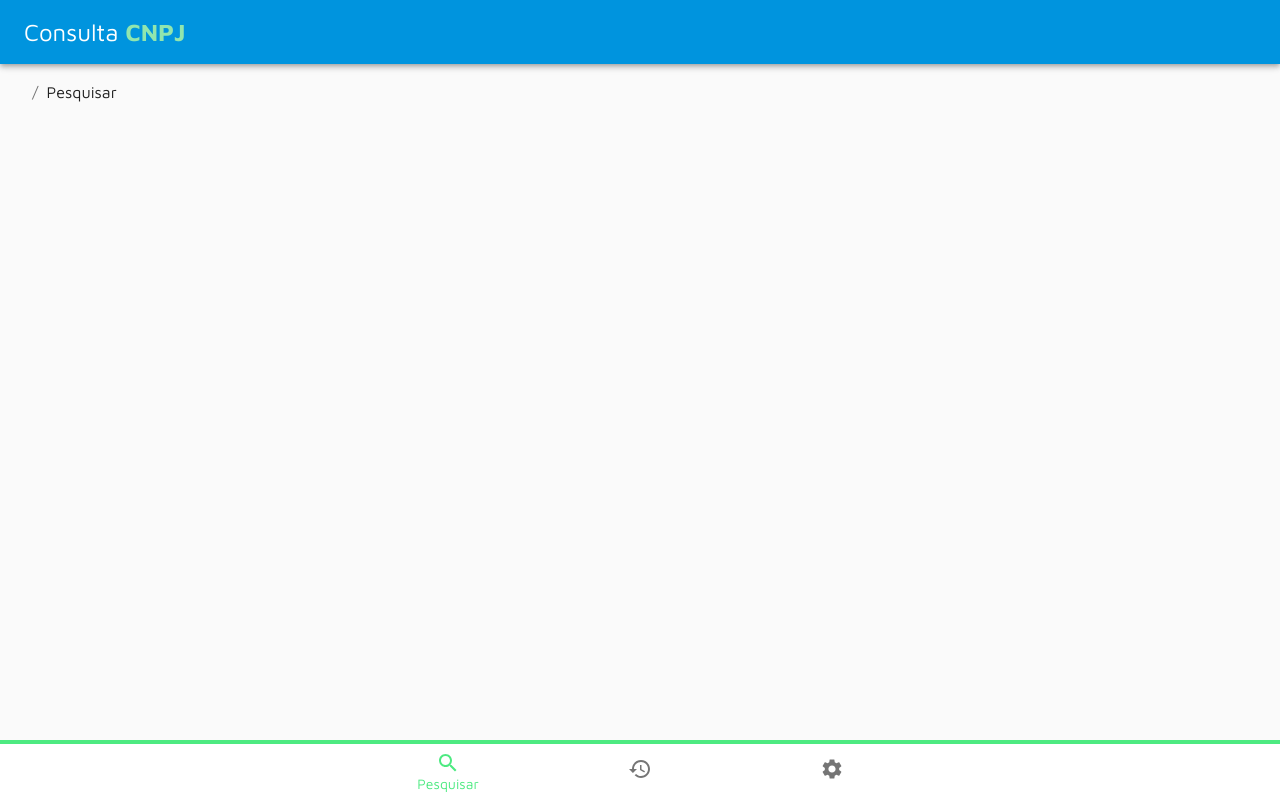
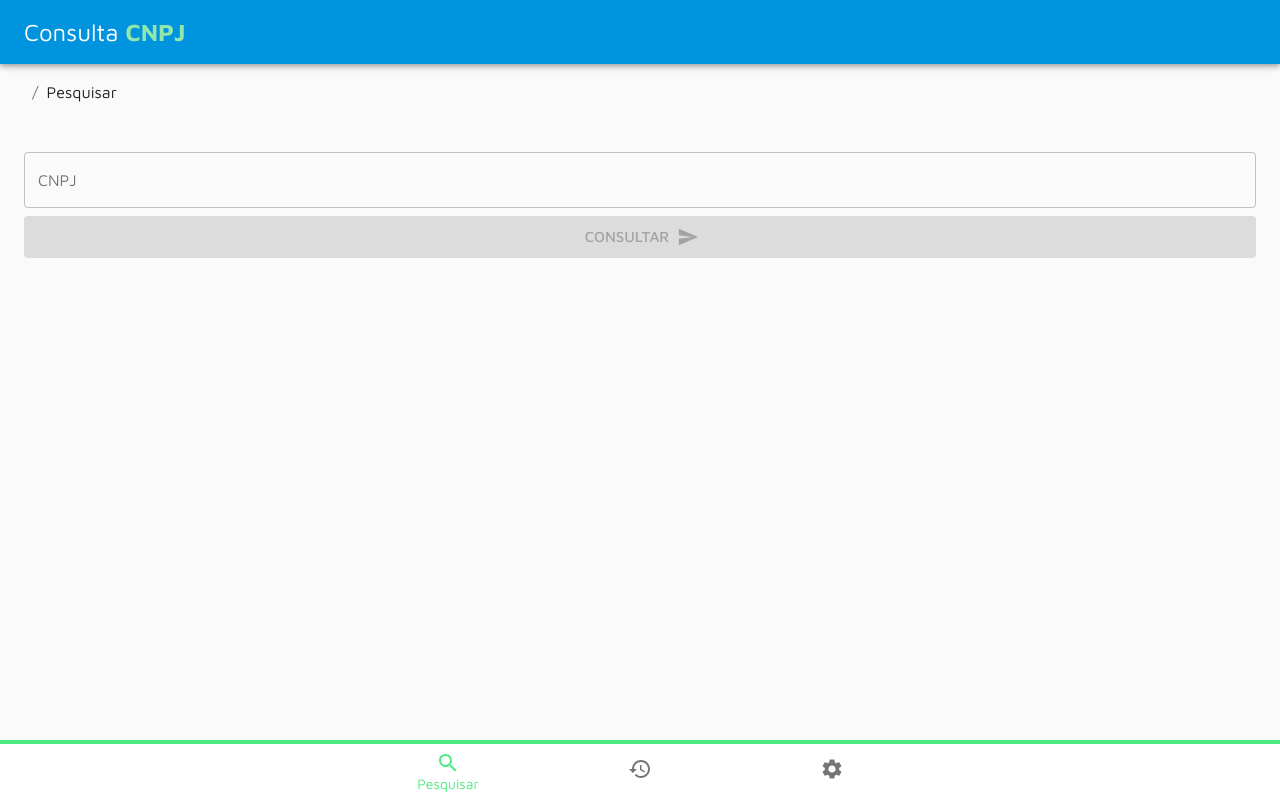
Before and after one commit to luan11/consulta-cnpj, a Next.js app: page / in a window 1280 px wide. Built offline with nearby package versions, Linux system fonts and the light colour scheme.

Commit message:
Feat: start search form

```diff
--- a/package.json
+++ b/package.json
@@ -11,11 +11,13 @@
   "dependencies": {
     "@material-ui/core": "^4.11.4",
     "@material-ui/icons": "^4.11.2",
+    "@material-ui/lab": "^4.0.0-alpha.58",
     "@types/styled-components": "^5.1.10",
     "babel-plugin-styled-components": "^1.12.0",
     "next": "11.0.0",
     "react": "17.0.2",
     "react-dom": "17.0.2",
+    "react-input-mask": "^2.0.4",
     "styled-components": "^5.3.0"
   },
   "devDependencies": {
--- /dev/null
+++ b/src/components/TextFieldMask/index.tsx
@@ -0,0 +1,25 @@
+import InputMask from 'react-input-mask';
+
+import { OutlinedTextFieldProps } from '@material-ui/core';
+
+import { TextField } from '@material-ui/core';
+
+export interface TextFieldMaskProps extends OutlinedTextFieldProps {
+  mask: string;
+  value: string;
+}
+
+export function TextFieldMask({
+  mask,
+  value,
+  onChange,
+  ...props
+}: TextFieldMaskProps) {
+  return (
+    <InputMask mask={mask} value={value} onChange={onChange}>
+      {() => {
+        return <TextField {...props} />;
+      }}
+    </InputMask>
+  );
+}
--- a/src/pages/index.tsx
+++ b/src/pages/index.tsx
@@ -1,8 +1,36 @@
 import Head from 'next/head';
 
+import { useState } from 'react';
+
+import useSettingsContext from '../hooks/useSettingsContext';
+
+import { Container, Button } from '@material-ui/core';
+import { Alert, AlertTitle } from '@material-ui/lab';
+
+import SendIcon from '@material-ui/icons/Send';
+
 import { Breadcrumb } from './../components/Breadcrumb';
+import { TextFieldMask } from './../components/TextFieldMask';
 
 export default function Home() {
+  const {
+    state: { fields },
+  } = useSettingsContext();
+
+  const [cnpj, setCnpj] = useState('');
+
+  function hasNoOneFieldSelected() {
+    const selected = Object.keys(fields).filter((key) => fields[key]);
+
+    return selected.length === 0;
+  }
+
+  function isValidCnpj() {
+    const unformatted = cnpj.replace(/\D/g, '');
+
+    return unformatted.length === 14;
+  }
+
   return (
     <>
       <Head>
@@ -10,6 +38,40 @@ export default function Home() {
       </Head>
 
       <Breadcrumb title="Pesquisar" />
+
+      <Container>
+        {hasNoOneFieldSelected() ? (
+          <Alert severity="warning">
+            <AlertTitle>Nenhum dado selecionado para ser retornado</AlertTitle>
+            Por favor acesse a página de <strong>configurações</strong> e
+            habilite algum dado.
+          </Alert>
+        ) : (
+          <form autoComplete="off">
+            <TextFieldMask
+              mask="99.999.999/9999-99"
+              label="CNPJ"
+              fullWidth
+              variant="outlined"
+              color="secondary"
+              value={cnpj}
+              onChange={(event) => setCnpj(event.target.value)}
+              margin="normal"
+            />
+
+            <Button
+              variant="contained"
+              color="primary"
+              size="large"
+              endIcon={<SendIcon />}
+              fullWidth
+              disabled={!isValidCnpj()}
+            >
+              Consultar
+            </Button>
+          </form>
+        )}
+      </Container>
     </>
   );
 }
```
Also changed, not shown: 1 other file (tests, documents, lock files or other folders).
